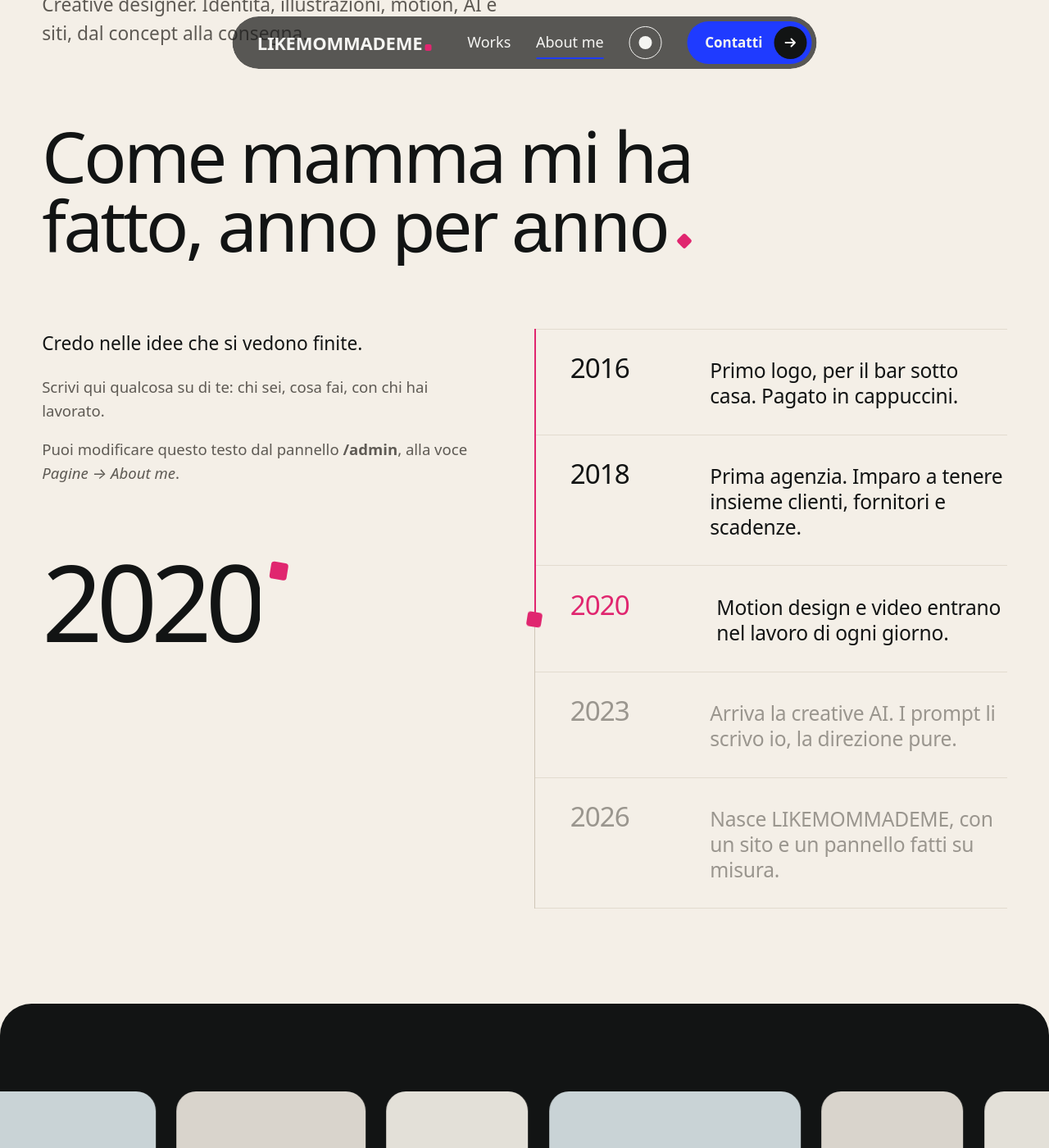
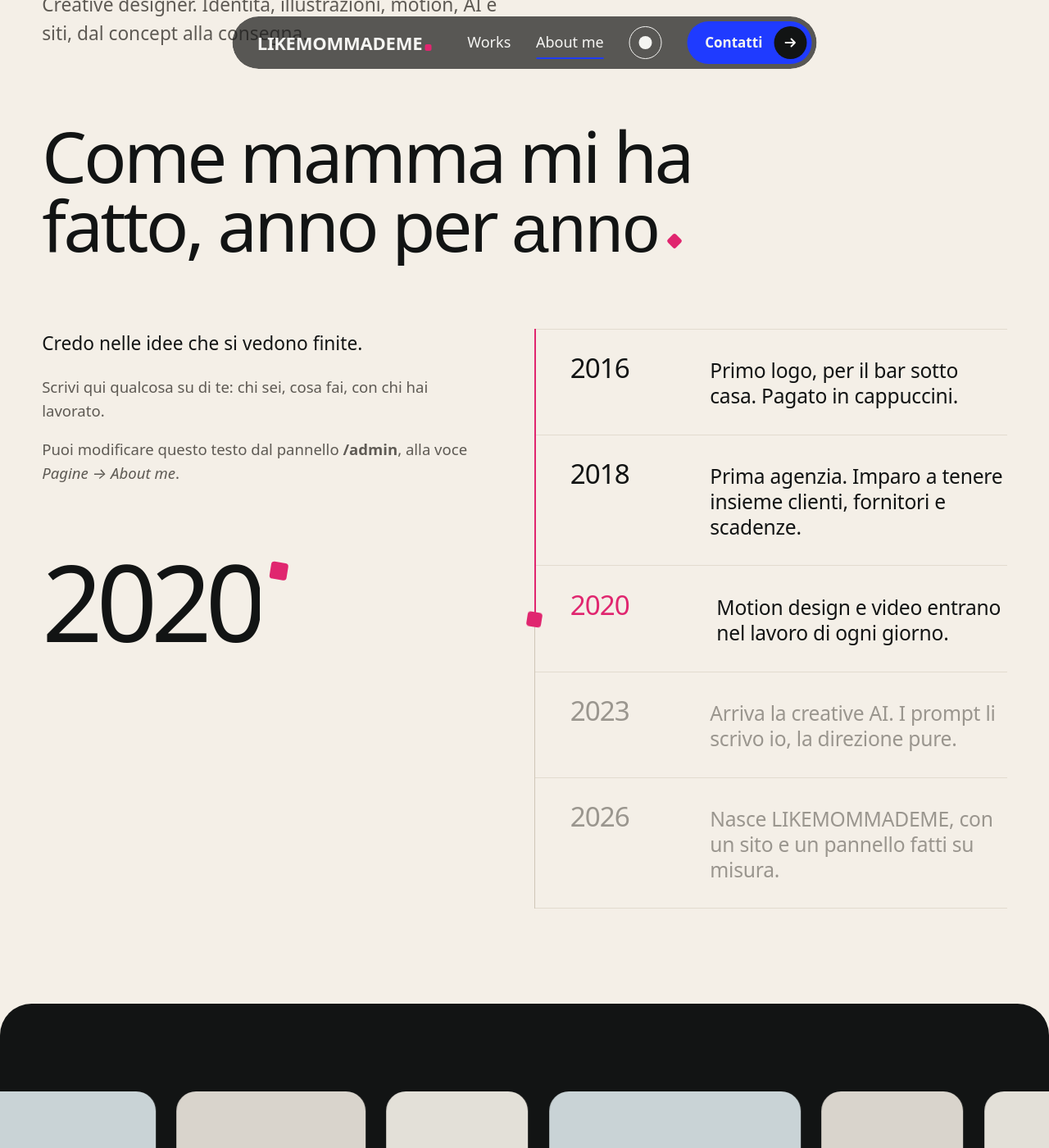
Before and after one commit to likemommademe/likemommademe.github.io, a Jekyll site: the page built from about.md, in a window 1280 px wide and 1400 px high, scrolled down 272 px. Shown: the whole window at 82% size. Built offline with Jekyll 4.4.1, drawn with Linux system fonts in a browser that asks for light colours; some web fonts are replaced.

Commit message:
Parola speciale dei titoli usata come Baila su bitwip
Al 94% del titolo, scritta com'è, spaziatura 0 e interlinea 0; titoli a
-0,035em e titoli di sezione larghi al massimo 14 caratteri.

Co-Authored-By: Claude Opus 5.5 <noreply@anthropic.com>

```diff
--- a/assets/css/style.css
+++ b/assets/css/style.css
@@ -6,7 +6,7 @@
 
 /* TAN Nimbus (TanTypeCo): per ora solo con licenza personale, quindi NON si carica nessun file. Lo si vede solo sui
    computer dove è installato (local); per gli altri resta Yink. Con la licenza web basterà aggiungere qui il file woff2. */
-@font-face { font-family: "TAN Nimbus"; src: local("TAN NIMBUS"), local("TAN-NIMBUS"); size-adjust: 105%; font-display: swap; }
+@font-face { font-family: "TAN Nimbus"; src: local("TAN NIMBUS"), local("TAN-NIMBUS"); size-adjust: 93%; font-display: swap; }
 
 :root, :root[data-theme="dark"] {
   --bg: #121414;
@@ -74,7 +74,8 @@ a { color: inherit; text-decoration: none; }
 img { display: block; max-width: 100%; height: auto; }
 h1, h2, h3 { text-wrap: balance; }
 h1 { font-weight: 500; font-size: var(--t-h1); line-height: .98; letter-spacing: -.035em; margin: 0; }
-h2 { font-weight: 500; font-size: var(--t-h2); line-height: 1; letter-spacing: -.03em; margin: 0; }
+h2 { font-weight: 500; font-size: var(--t-h2); line-height: 1; letter-spacing: -.035em; margin: 0; }
+.sec-head h2, .anni__t { max-width: 14ch; }   /* come bitwip: titoli di sezione stretti, a capo bilanciato */
 h3 { font-weight: 500; font-size: var(--t-h3); line-height: 1.1; letter-spacing: -.02em; margin: 0; }
 :focus-visible { outline: 2px solid var(--accent-1); outline-offset: 4px; border-radius: 6px; }
 .sr-only { position: absolute; width: 1px; height: 1px; overflow: hidden; clip: rect(0 0 0 0); white-space: nowrap; }
@@ -91,7 +92,8 @@ html.js .rise > span { transform: translateY(105%); transition: transform 1s var
 html.js .rise.is-in > span { transform: none; }
 
 /* Il font creativo: yink solo su UNA parola (o sulla punteggiatura) dentro un titolo, come bitwip con Baila */
-:is(h1, h2, h3, .manifesto) em { font-family: var(--f-yink); font-style: normal; font-weight: 400; letter-spacing: 0; text-transform: lowercase; font-size: 1em; line-height: 0; }
+/* la parola speciale, come Baila su bitwip: scritta com'è, al 94% del titolo, spaziatura 0, senza allargare la riga */
+:is(h1, h2, h3, .manifesto) em { font-family: var(--f-yink); font-style: normal; font-weight: 400; letter-spacing: 0; font-size: .94em; line-height: 0; }
 :is(h1, h2, h3) em.p { color: var(--accent-3); font-size: 1.15em; }
 .rise { padding-top: .12em; margin-top: -.12em; }
 
```
Also changed, not shown: riassunto-cms.md (+1 -0 lines).
